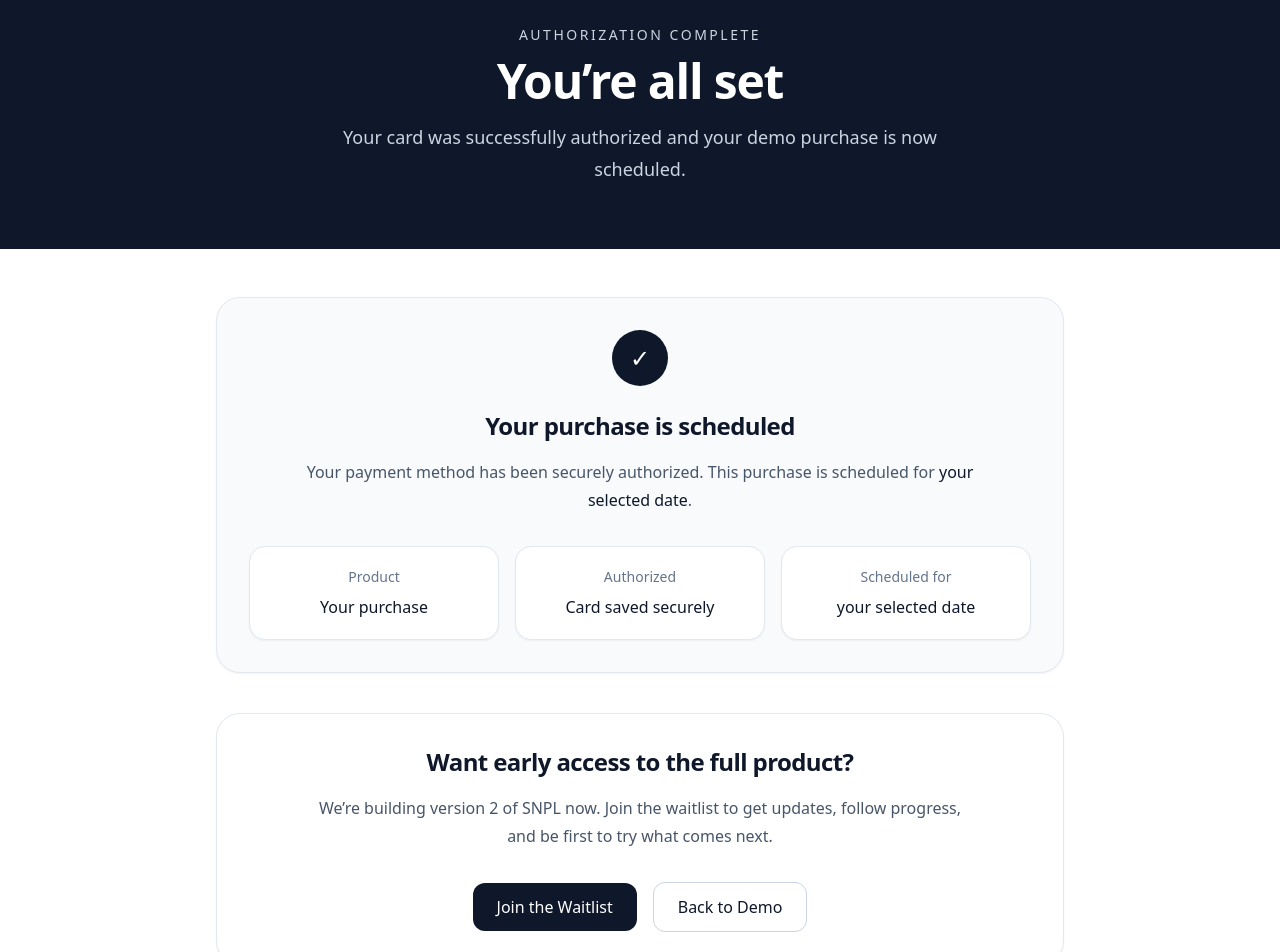
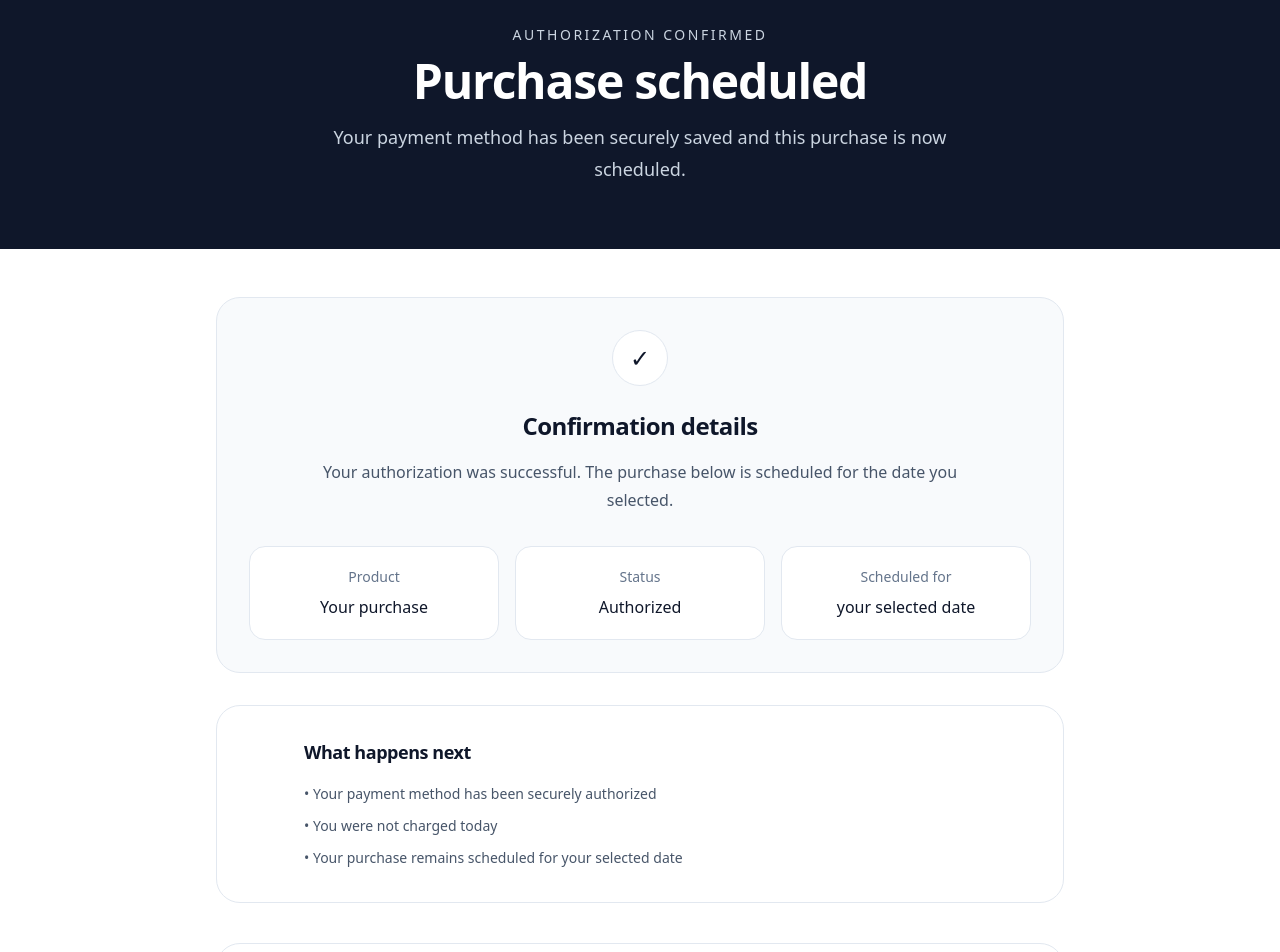
Before and after one commit to snpl-git/snpl-landingpage, a Next.js app: page /demo/success in a window 1280 px wide. Shown: the part 100-1052 px from the top of the page. Built offline with nearby package versions, Linux system fonts and the light colour scheme.

Commit message:
Revise success page content and layout
Updated text and styling for success page to reflect purchase confirmation details.

```diff
--- a/app/demo/success/page.tsx
+++ b/app/demo/success/page.tsx
@@ -24,54 +24,67 @@ function SuccessContent() {
       <section className="bg-slate-900 text-white">
         <div className="mx-auto max-w-4xl px-6 py-16 text-center">
           <p className="mb-3 text-sm font-medium uppercase tracking-[0.18em] text-slate-300">
-            Authorization Complete
+            Authorization Confirmed
           </p>
           <h1 className="text-4xl font-semibold tracking-tight sm:text-5xl">
-            You’re all set
+            Purchase scheduled
           </h1>
           <p className="mt-4 mx-auto max-w-2xl text-lg leading-8 text-slate-300">
-            Your card was successfully authorized and your demo purchase is now scheduled.
+            Your payment method has been securely saved and this purchase is now scheduled.
           </p>
         </div>
       </section>
 
       <section className="mx-auto max-w-4xl px-6 py-12">
-        <div className="rounded-3xl border border-slate-200 bg-slate-50 p-8 shadow-sm">
+        <div className="rounded-3xl border border-slate-200 bg-slate-50 p-8">
           <div className="mx-auto max-w-2xl text-center">
-            <div className="mx-auto mb-6 flex h-14 w-14 items-center justify-center rounded-full bg-slate-900 text-white text-2xl">
+            <div className="mx-auto mb-6 flex h-14 w-14 items-center justify-center rounded-full border border-slate-200 bg-white text-2xl text-slate-900">
               ✓
             </div>
 
             <h2 className="text-2xl font-semibold tracking-tight">
-              {product} is scheduled
+              Confirmation details
             </h2>
 
             <p className="mt-4 text-base leading-7 text-slate-600">
-              Your payment method has been securely authorized. This purchase is scheduled for{' '}
-              <span className="font-medium text-slate-900">{formattedDate}</span>.
+              Your authorization was successful. The purchase below is scheduled for the date you selected.
             </p>
           </div>
 
           <div className="mt-8 grid gap-4 md:grid-cols-3">
-            <div className="rounded-2xl border border-slate-200 bg-white p-5 text-center shadow-sm">
+            <div className="rounded-2xl border border-slate-200 bg-white p-5 text-center">
               <p className="text-sm font-medium text-slate-500">Product</p>
-              <p className="mt-2 font-medium">{product}</p>
+              <p className="mt-2 font-medium text-slate-900">{product}</p>
             </div>
 
-            <div className="rounded-2xl border border-slate-200 bg-white p-5 text-center shadow-sm">
-              <p className="text-sm font-medium text-slate-500">Authorized</p>
-              <p className="mt-2 font-medium">Card saved securely</p>
+            <div className="rounded-2xl border border-slate-200 bg-white p-5 text-center">
+              <p className="text-sm font-medium text-slate-500">Status</p>
+              <p className="mt-2 font-medium text-slate-900">Authorized</p>
             </div>
 
-            <div className="rounded-2xl border border-slate-200 bg-white p-5 text-center shadow-sm">
+            <div className="rounded-2xl border border-slate-200 bg-white p-5 text-center">
               <p className="text-sm font-medium text-slate-500">Scheduled for</p>
-              <p className="mt-2 font-medium">{formattedDate}</p>
+              <p className="mt-2 font-medium text-slate-900">{formattedDate}</p>
             </div>
           </div>
         </div>
 
-        <div className="mt-10 rounded-3xl border border-slate-200 bg-white p-8 shadow-sm">
-          <div className="mx-auto max-w-2xl text-center">
+        <div className="mt-8 rounded-3xl border border-slate-200 bg-white p-8">
+          <div className="mx-auto max-w-2xl">
+            <h3 className="text-lg font-semibold tracking-tight text-slate-900">
+              What happens next
+            </h3>
+
+            <ul className="mt-4 space-y-2 text-sm leading-6 text-slate-600">
+              <li>• Your payment method has been securely authorized</li>
+              <li>• You were not charged today</li>
+              <li>• Your purchase remains scheduled for your selected date</li>
+            </ul>
+          </div>
+        </div>
+
+        <div className="mt-10 rounded-3xl border border-slate-200 bg-white p-8 text-center">
+          <div className="mx-auto max-w-2xl">
             <h3 className="text-2xl font-semibold tracking-tight">
               Want early access to the full product?
             </h3>
```
